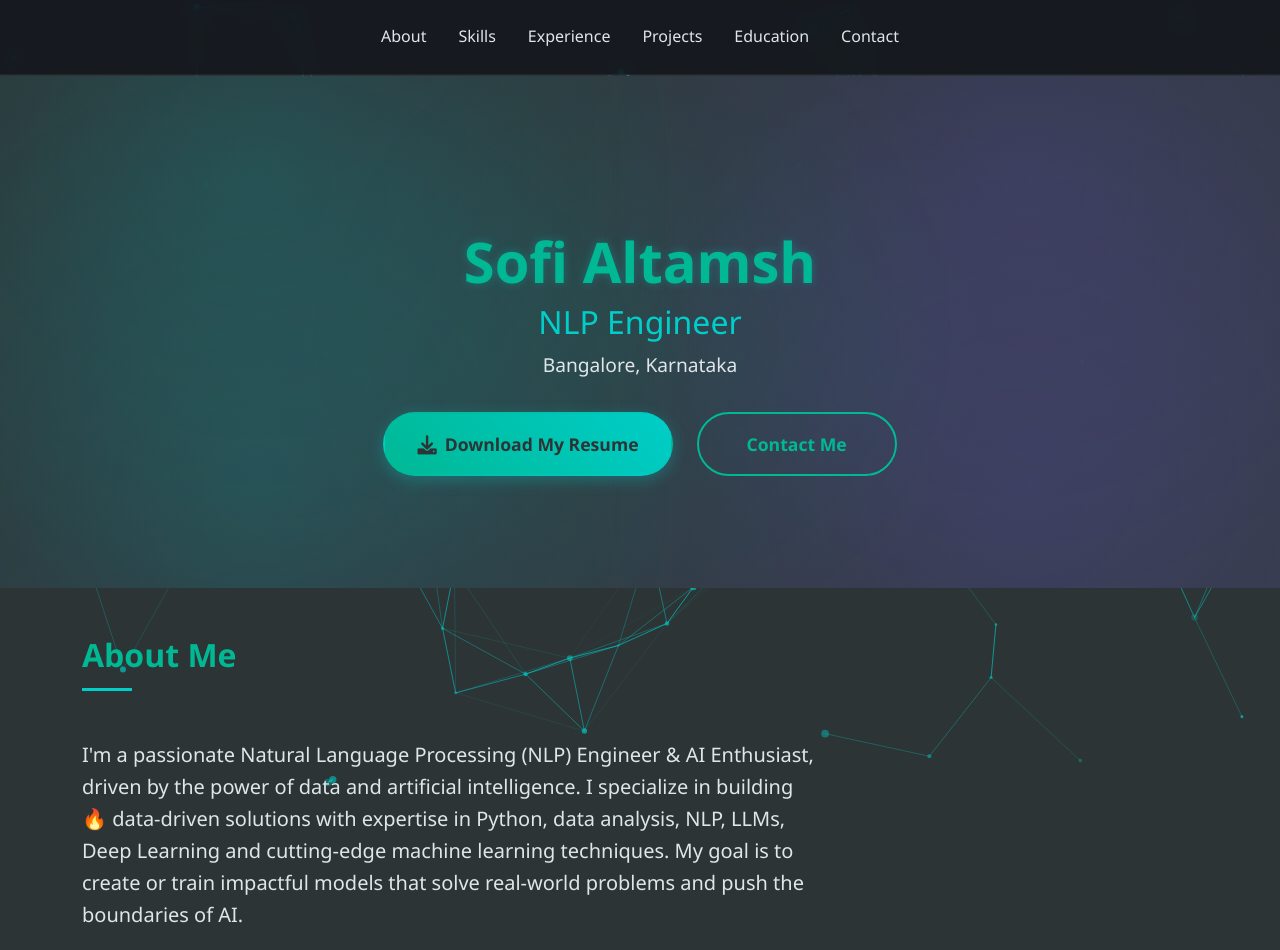
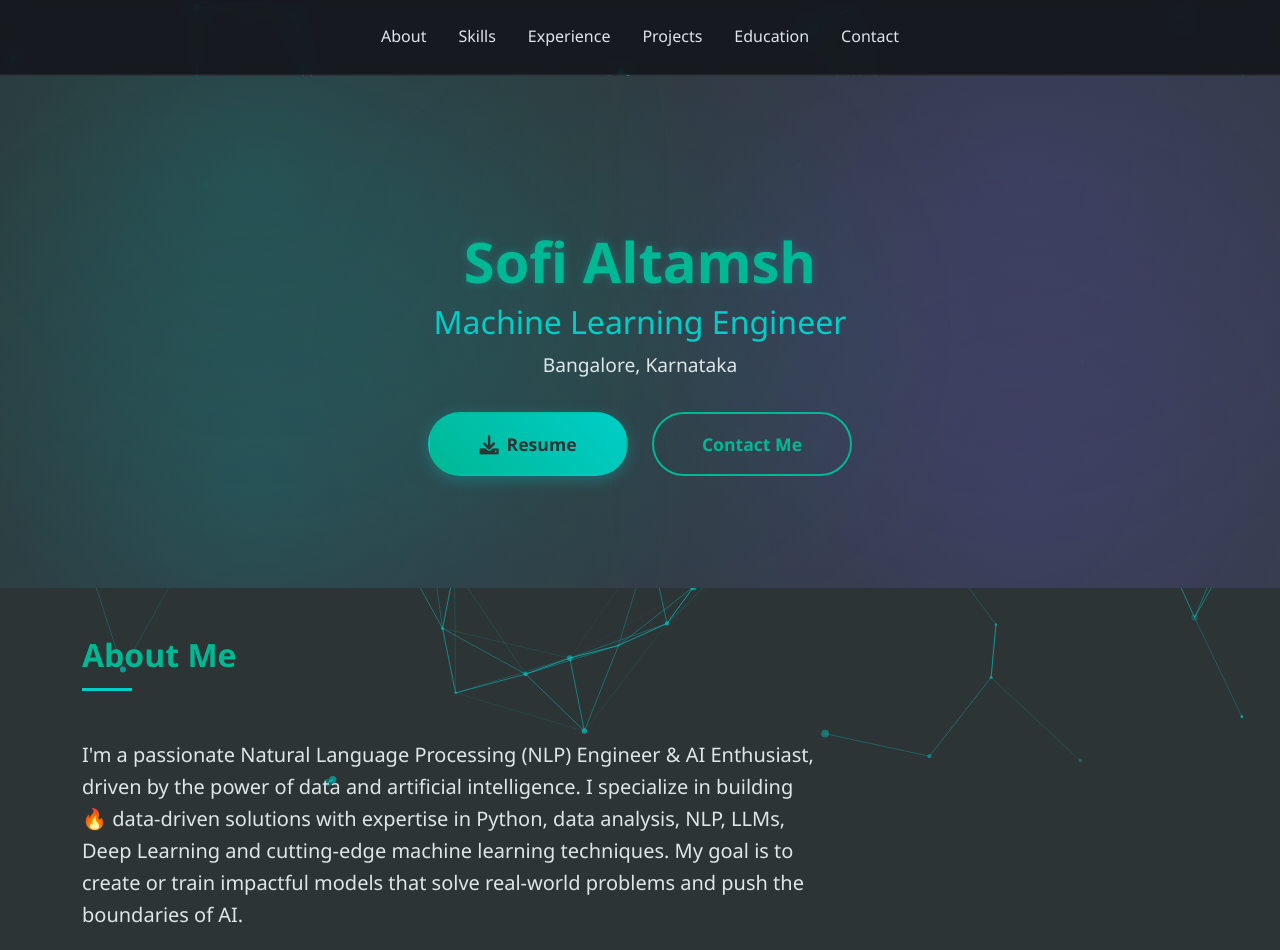
Before and after one commit to sofialtamsh/Portfolio, a website: page index.html in a window 1280 px wide. Shown: the top 950 px of the page. Drawn offline with nearby package versions, Linux system fonts and the light colour scheme.

Commit message:
index.html

```diff
--- a/index.html
+++ b/index.html
@@ -32,7 +32,7 @@
         <div class="container">
             <div class="hero-content">
                 <h1 class="hero-name">Sofi Altamsh</h1>
-                <h2 class="hero-role">NLP Engineer</h2>
+                <h2 class="hero-role">Machine Learning Engineer</h2>
                 <p class="hero-location">Bangalore, Karnataka</p>
                 <div class="social-links-container d-none">
                     <div class="social-links">
@@ -42,8 +42,8 @@
                     </div>
                 </div>
                 <div class="cta-buttons">
-                    <a href="assets/SofiAltamsh_Resume.pdf" class="cta-button primary" download>
-                        <i class="fas fa-download"></i> Download My Resume
+                    <a href="assets/Sofi-Altamsh_Resume.pdf" class="cta-button primary" download>
+                        <i class="fas fa-download"></i> Resume
                     </a>
                     <a href="#contact" class="cta-button secondary">Contact Me</a>
                 </div>
```
